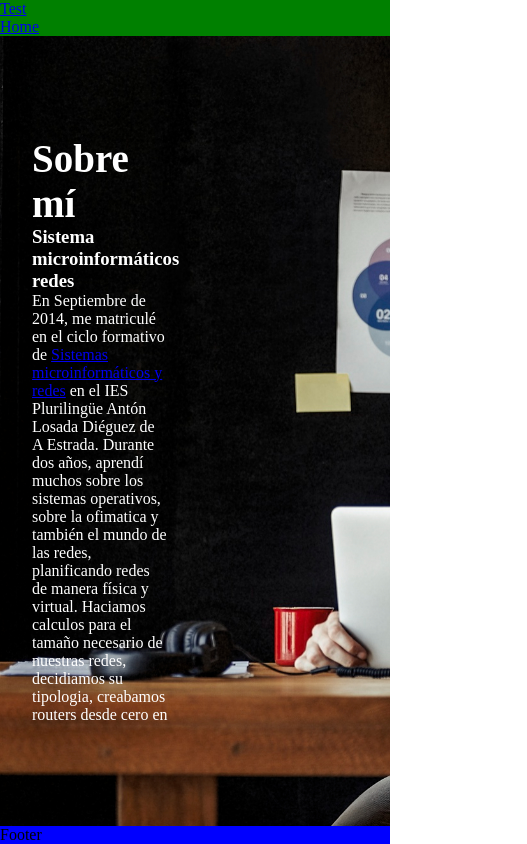
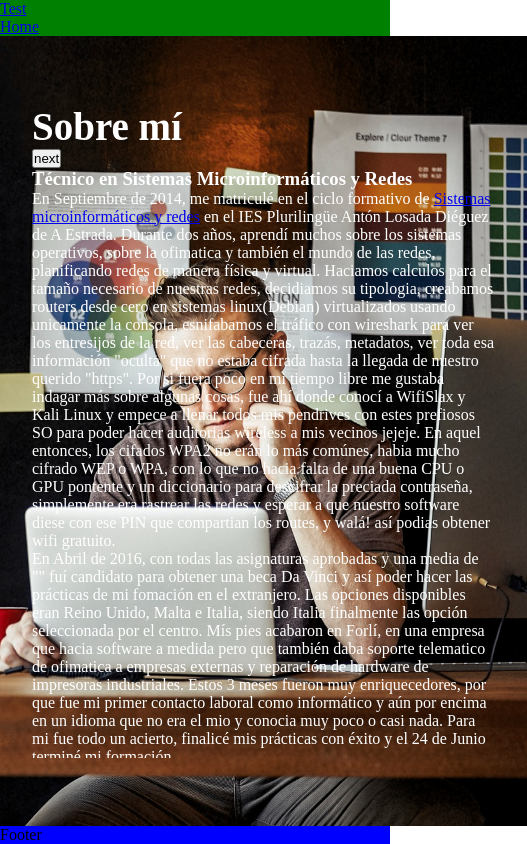
Before and after one commit to xabierlameiro/com, a Next.js app: page /test in a window 390 px wide. Shown: the whole page, 527 px wide, since content can reach past the window. Built offline with nearby package versions, Linux system fonts and the light colour scheme; a web font is replaced by a local one.

Commit message:
Media querys for background

```diff
--- a/pages/_app.tsx
+++ b/pages/_app.tsx
@@ -19,10 +19,32 @@ const Article = (props: PropsWithChildren) => (
 const Container = (props: PropsWithChildren) => (
 	<section className={styles.section}>{props.children}</section>
 )
+type Props = PropsWithChildren & {
+	indexByDefault: number
+}
+const NavContainer = ({ children, indexByDefault = 0 }: Props) => {
+	const [selected, setSelected] = React.useState(indexByDefault)
+	const maxChildrens = React.Children.count(children) - 1
+
+	return (
+		<React.Fragment>
+			{selected > indexByDefault && (
+				<button onClick={() => setSelected((selected) => selected - 1)}>prev</button>
+			)}
+			{selected < maxChildrens && (
+				<button onClick={() => setSelected((selected) => selected + 1)}>next</button>
+			)}
+			<nav className={styles.nav}>
+				{React.Children.map(children, (child, index) => (index === selected ? child : null))}
+			</nav>
+		</React.Fragment>
+	)
+}
 
 const components = {
 	Article: Article,
 	Container: Container,
+	NavContainer: NavContainer,
 	h1: (props: PropsWithChildren) => <h1 className={styles.h1}>{props.children}</h1>,
 }
 
--- a/pages/_document.tsx
+++ b/pages/_document.tsx
@@ -25,6 +25,7 @@ class MyDocument extends Document {
 						href="https://fonts.googleapis.com/css2?family=Edu+NSW+ACT+Foundation&display=swap"
 						rel="stylesheet"
 					/>
+					<meta name="viewport" content="width=device-width, initial-scale=1" />
 				</Head>
 				<body>
 					<Main />
--- a/pages/test.mdx
+++ b/pages/test.mdx
@@ -8,8 +8,9 @@ export const meta = {
 
 # Sobre mí
 
+<NavContainer>
     <Article>
-        ### Sistema microinformáticos redes
+        ### Técnico en Sistemas Microinformáticos y Redes
         En Septiembre de 2014, me matriculé en el ciclo formativo de [Sistemas microinformáticos y redes](https://www.edu.xunta.gal/fp/ciclo/MIFC01) en el IES Plurilingüe Antón Losada Diéguez de A Estrada.
         Durante dos años, aprendí muchos sobre los sistemas operativos, sobre la ofimatica y también el mundo de las redes, planificando redes de manera física y virtual. Haciamos calculos para el tamaño necesario de nuestras redes,
         decidiamos su tipologia, creabamos routers desde cero en sistemas linux(Debian) virtualizados usando unicamente la consola, esnifabamos el tráfico con wireshark para ver los entresijos de la red, ver las cabeceras, trazás, metadatos,
@@ -60,6 +61,7 @@ export const meta = {
         Para la lógica de negocio y el contexto de la aplicación se utiliza ContextAPI por flujos y para la parte de la sesión de los usuarios, Redux. El proyecto utiliza feature flags y utiliza google analitycs. Los textos y traducciones se hacen a través de Poeditor.
     </Article>
 
+</NavContainer>
 </Container>
 
 export default ({ children }) => <Layout meta={meta}>{children}</Layout>
--- a/pages/test.module.scss
+++ b/pages/test.module.scss
@@ -1,11 +1,6 @@
 .h1 {
 	color: var(--primary-font-color);
 	font-size: clamp(2rem, 10vw, 4rem);
-	transition: all 0.2s linear;
-
-	&:hover {
-		color: #000;
-	}
 }
 
 .article {
@@ -13,9 +8,16 @@
 }
 
 .section {
-	width: clamp(200px, 50vw, 900px);
-	height: 70vh;
-	overflow: scroll;
+	width: 100%;
+	max-width: 1000px;
 	align-self: center;
 	padding: 0 2em;
+	@media only screen and (max-device-width: 412px) {
+		padding: 0 1.2em;
+	}
 }
+
+.nav {
+	overflow: scroll;
+	height: 70vh;
+}
--- a/src/components/Layout/Main/main.module.scss
+++ b/src/components/Layout/Main/main.module.scss
@@ -1,8 +1,15 @@
 .main {
 	background-image: url('/background.jpeg');
 	background-repeat: no-repeat;
-	background-position: center;
+	background-position: right;
 	background-size: cover;
 	height: inherit;
 	display: grid;
+	overflow: hidden;
+	@media only screen and (max-device-width: 550px) {
+		width: 135%;
+	}
+	@media only screen and (max-width: 412px) {
+		width: 135%;
+	}
 }
```
